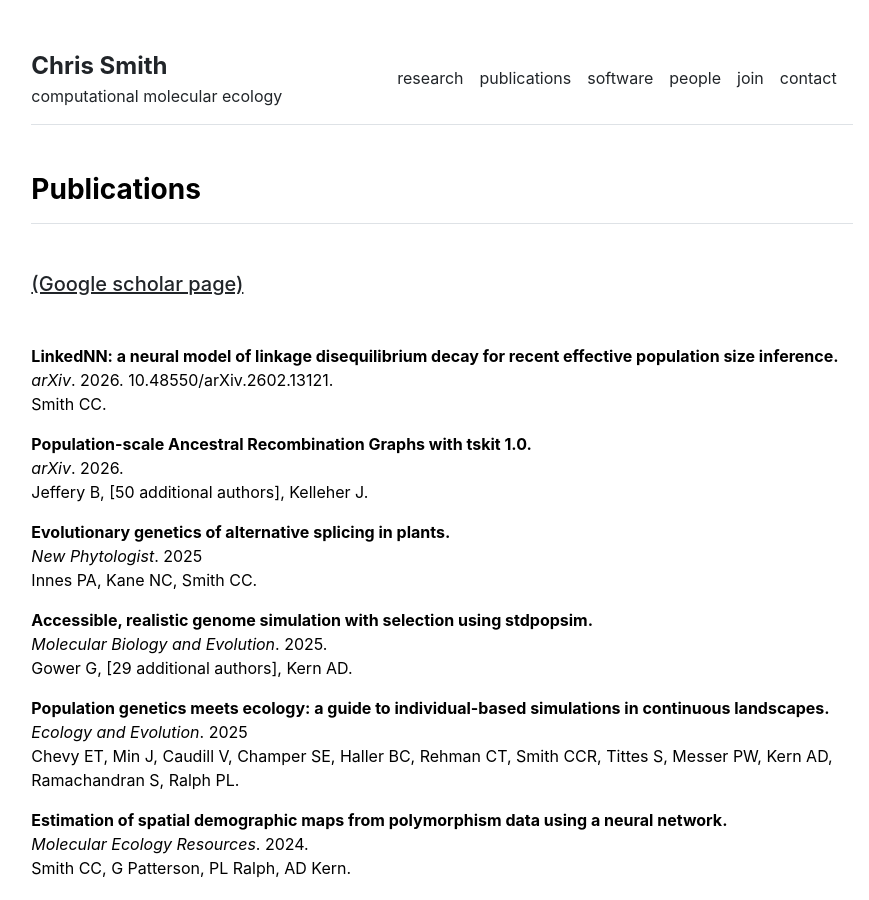
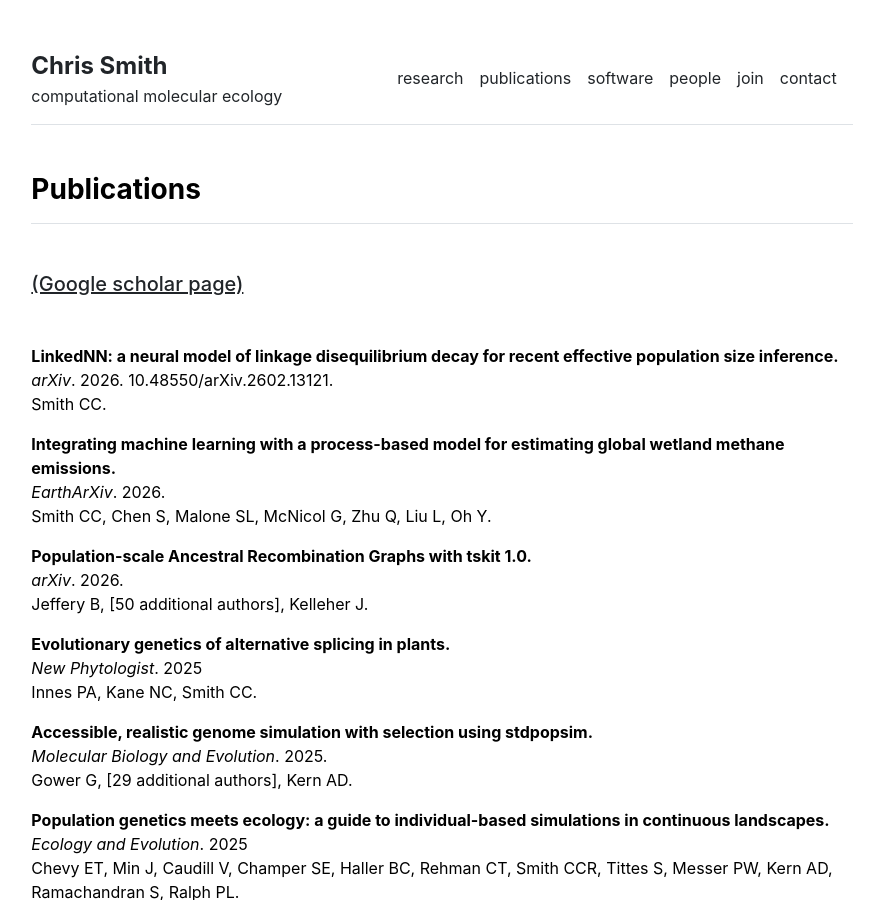
Before and after one commit to chriscrsmith/chriscrsmith.github.io, a Jekyll site: the page built from publications.md, in a window 1280 px wide and 900 px high. Shown: the whole window, without its empty margins (198-1067 px from the left). Built offline with Jekyll 4.4.1, drawn with Linux system fonts in a browser that asks for light colours.

Commit message:
preprint

```diff
--- a/publications.md
+++ b/publications.md
@@ -11,6 +11,10 @@ permalink: /publications
 **LinkedNN: a neural model of linkage disequilibrium decay for recent effective population size inference.**\
 *arXiv*. 2026. 10.48550/arXiv.2602.13121.\
 Smith CC.
+
+**Integrating machine learning with a process-based model for estimating global wetland methane emissions.**\
+*EarthArXiv*. 2026.\
+Smith CC, Chen S, Malone SL, McNicol G, Zhu Q, Liu L, Oh Y.
 
 **Population-scale Ancestral Recombination Graphs with tskit 1.0.**\
 *arXiv*. 2026.\
```
